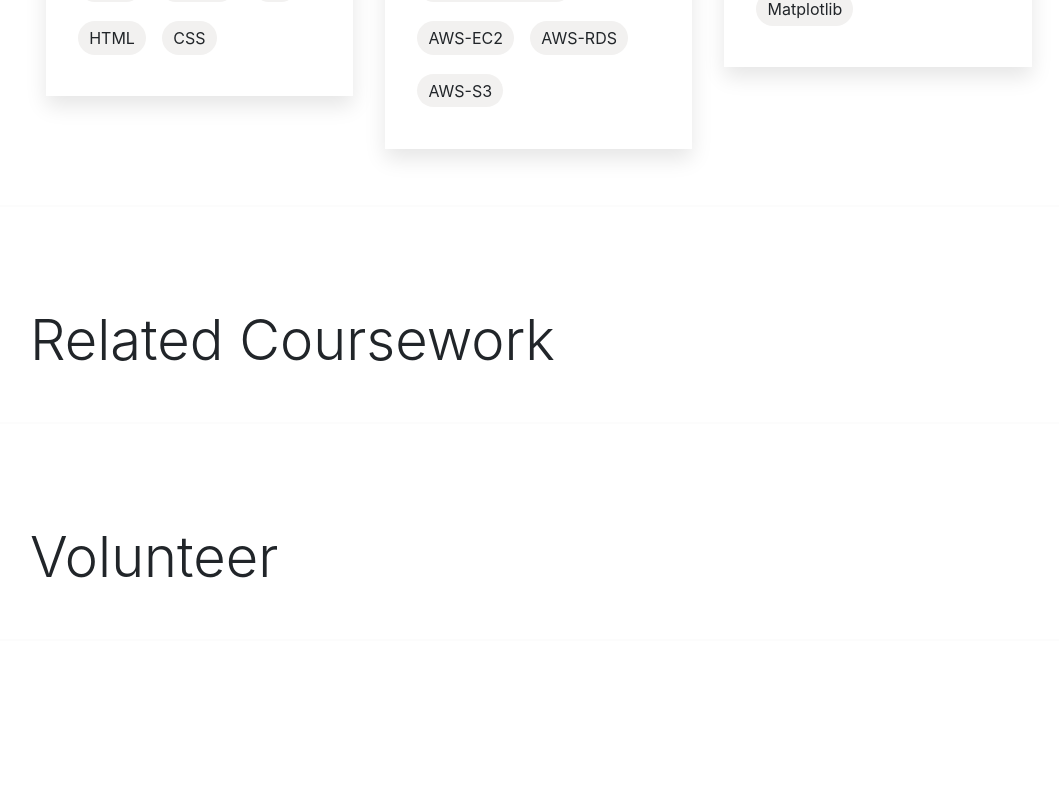
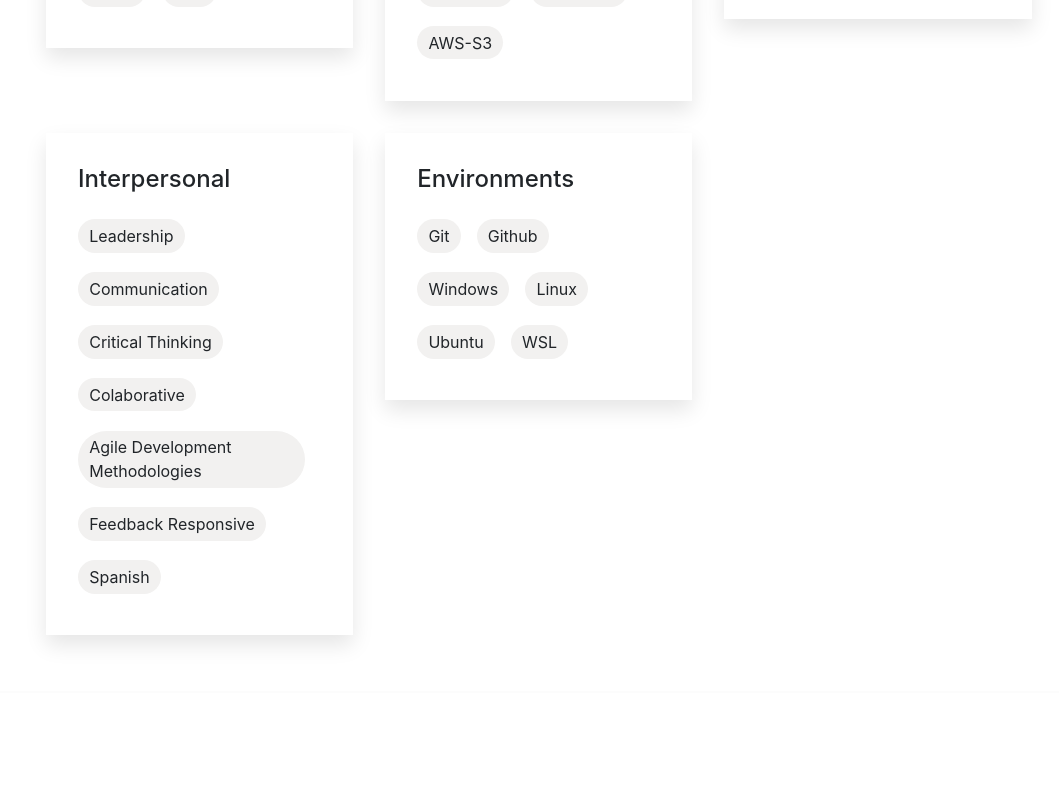
Before and after one commit to jesus-r-mendoza/Portfolio, a React (Create React App) app: page / in a window 1280 px wide. Shown: the part 3434-4237 px from the top of the page, without its empty margins (98-1157 px from the left). Before the commit the page ends 4075 px from the top, so only its background shows below. Built offline with nearby package versions, Linux system fonts and the light colour scheme; no server answers.

Commit message:
added more skill cards, modified bottom margin under github btn

```diff
--- a/src/components/sections/projects/ProjectSection.js
+++ b/src/components/sections/projects/ProjectSection.js
@@ -9,7 +9,7 @@ class ProjectSection extends React.Component {
             <div id="projects" className="section">
                 <h2 className="display-4">Projects</h2>
                 <ProjectList />
-                <div className="d-flex justify-content-center my-5">
+                <div className="d-flex justify-content-center mt-5">
                     <a href="https://github.com/jesus-r-mendoza?tab=repositories" target="_blank" rel="noopener noreferrer"
                         className="btn btn-lg btn-outline-info">
                             View more projects on my Github
--- a/src/components/sections/skills/SkillsSection.js
+++ b/src/components/sections/skills/SkillsSection.js
@@ -31,6 +31,22 @@ class SkillsSection extends React.Component {
                         "Jupyter Notebook", "Pandas", "Numpy", "SciKitLearn",
                         "Keras", "Matplotlib"
                     ]
+                },
+                {
+                    id: 4,
+                    name: "Interpersonal",
+                    pills: [
+                        "Leadership", "Communication", "Critical Thinking",
+                        "Colaborative", "Agile Development Methodologies", "Feedback Responsive",
+                        "Spanish"
+                    ]
+                },
+                {
+                    id: 5,
+                    name: "Environments",
+                    pills: [
+                        "Git", "Github", "Windows", "Linux", "Ubuntu", "WSL"
+                    ]
                 }
             ],
         };
@@ -40,7 +56,7 @@ class SkillsSection extends React.Component {
         return (
             <div id="skills" className="section">
                 <h2 className="display-4">Skills</h2>
-                <div className="d-flex justify-content-start align-items-start flex-wrap">
+                <div className="cards">
                     {this.state.skills.map( (skill) => <SkillCard skill={skill} /> )}
                 </div>
             </div>
--- a/src/layout/Skills.css
+++ b/src/layout/Skills.css
@@ -1,3 +1,10 @@
+.cards {
+    display: flex;
+    justify-content: flex-start;
+    align-items: flex-start;
+    flex-flow: row wrap;
+}
+
 .skill-card {
     width: 30%;
     padding: 2em;
```
